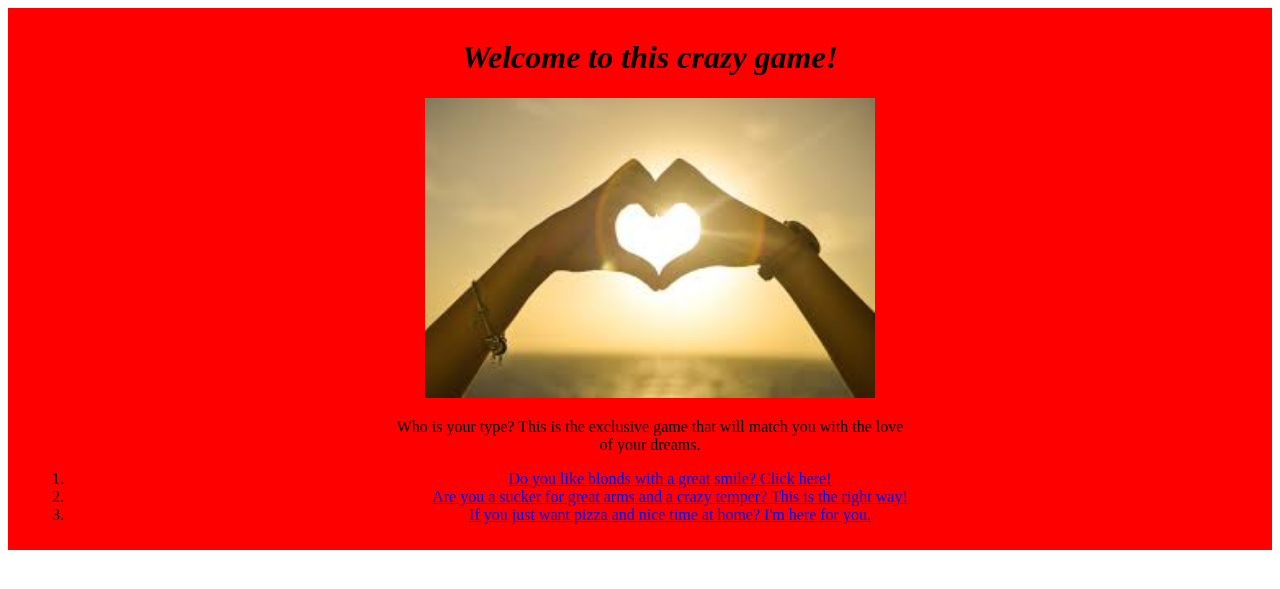
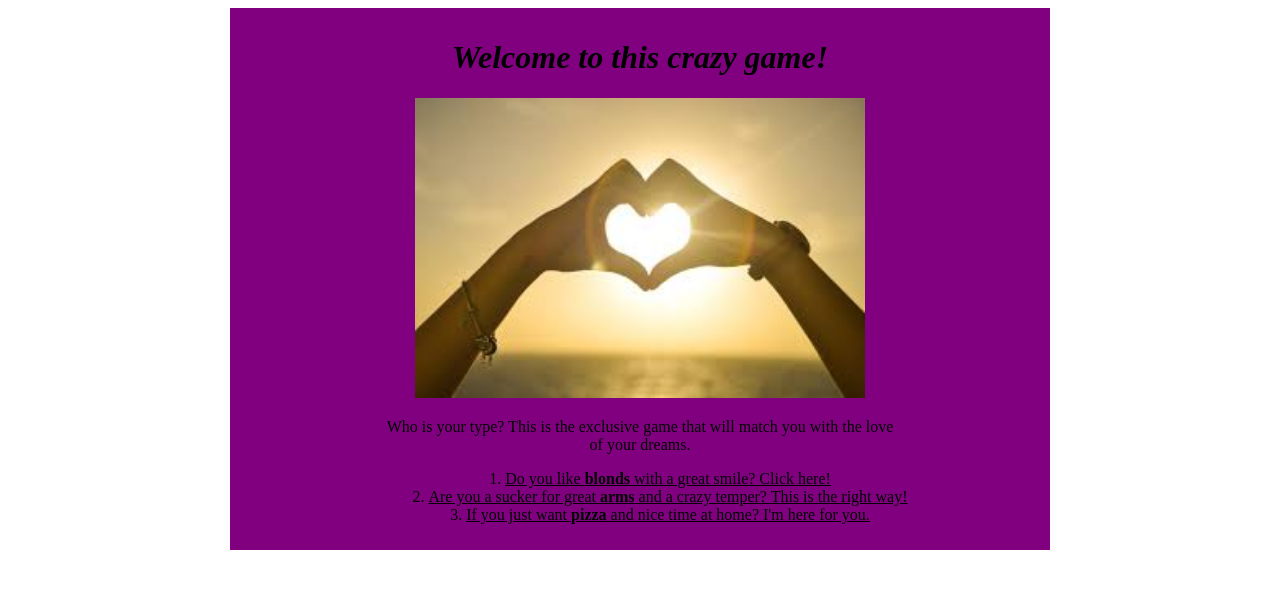
Before and after one commit to krawaller/academysummer2017, a PHP site: page /NiklasJohansson/Game/index.html in a window 1280 px wide. Shown: the top 589 px of the page. Run offline with PHP 8.4, Linux system fonts and the light colour scheme.

Commit message:
The game of love

```diff
--- a/NiklasJohansson/Game/CSS/style.css
+++ b/NiklasJohansson/Game/CSS/style.css
@@ -1,19 +1,53 @@
+
+header:hover h1 {
+  visibility: hidden;
+}
+
+header:hover:before {
+  content: "You moron! :D";
+  display: block;
+  position: absolute;
+}
+
+h1 {
+  font-style: italiC;
+}
+
 img {
   height:300px;
 
 }
+img:hover {
+  transform: skewY(360deg);
+  transition: transform 3s ease;
+}
+
+
 #wrapper{
-  background-color: red;
-  padding-left: 20px;
+  background-color: purple;
+  padding-left: 10px;
+  padding-right: 10px;
   padding-top: 10px;
   padding-bottom: 10px;
   text-align: center;
-
-}
-h1 {
-  font-style: italic;
+  max-width: 800px;
+  margin-left: auto;
+  margin-right: auto;
 }
 
-ol {
+ol{
+  list-style-position: inside;
+  text-align: center;
+}
 
+ol a {
+    color: black;
 }
+ol li:hover {
+  text-transform: capitalize;
+  color: black;
+}
+
+ol strong:hover {
+  color: orange;
+}
--- a/NiklasJohansson/Game/index.html
+++ b/NiklasJohansson/Game/index.html
@@ -16,9 +16,9 @@
         <br /> of your dreams.</p>
 
     <ol>
-      <li><a href="page2.html"> Do you like blonds with a great smile? Click here!</a></li>
-      <li><a href="page3.html">Are you a sucker for great arms and a crazy temper? This is the right way!</a></li>
-      <li><a href="page4.html">If you just want pizza and nice time at home? I'm here for you.</a></li>
+      <li><a href="page2.html"> Do you like <strong>blonds</strong> with a great smile? Click here!</a></li>
+      <li><a href="page3.html">Are you a sucker for great <Strong>arms</Strong> and a crazy temper? This is the right way!</a></li>
+      <li><a href="page4.html">If you just want <strong>pizza</strong> and nice time at home? I'm here for you.</a></li>
     </ol>
   </main>
 </div>
```
